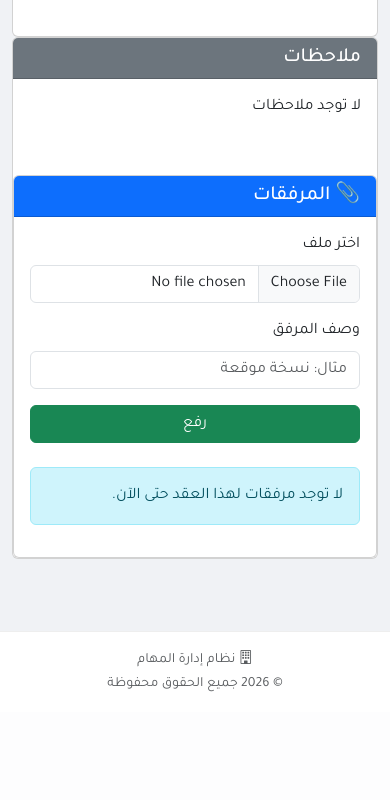
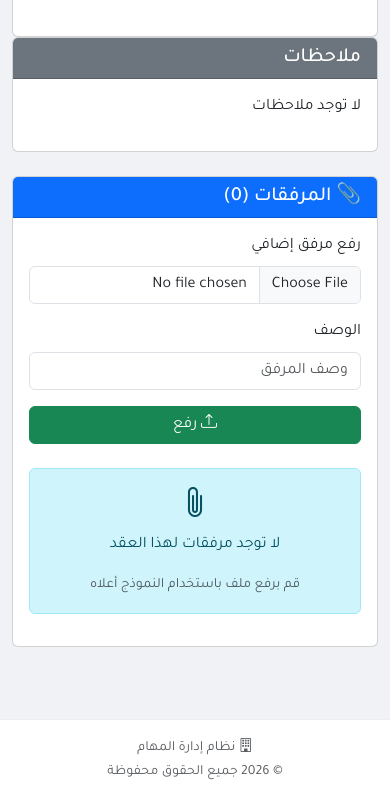
Before and after one commit to fahdsalim19977-sys/taskmanagementerp, a Flask app: template templates/contract_details.html in a window 390 px wide. Shown: the part 883-1683 px from the top of the page. Before the commit the page ends 1575 px from the top, so only its background shows below. Run offline with Flask 3, Linux system fonts and the light colour scheme; the template is opened without the code that fills it, so the values that code supplies are empty; parts of the project's set-up code (start-up, migrations or seed data) failed here and were passed over.

Commit message:
Add files via upload

```diff
--- a/templates/contract_details.html
+++ b/templates/contract_details.html
@@ -76,31 +76,33 @@
             <div class="card-body">
                 <p>{{ contract.notes or 'لا توجد ملاحظات' }}</p>
             </div>
+        </div>
+    </div>
+</div>
+
 <!-- ===== قسم المرفقات ===== -->
 <div class="card mt-4">
     <div class="card-header bg-primary text-white">
-        <h5 class="mb-0">📎 المرفقات</h5>
+        <h5 class="mb-0">📎 المرفقات ({{ contract_attachments|length }})</h5>
     </div>
     <div class="card-body">
-        <!-- نموذج رفع ملف -->
-        <form action="{{ url_for('add_contract_attachment', contract_id=contract.id) }}"
+        <!-- نموذج رفع ملف إضافي -->
+        <form action="/add_contract_attachment/{{ contract.id }}"
               method="POST"
               enctype="multipart/form-data"
-              class="mb-4">
-            <div class="row g-3 align-items-end">
-                <div class="col-md-6">
-                    <label class="form-label">اختر ملف</label>
+              class="row g-3 mb-4">
+            <div class="col-md-5">
+                <label class="form-label">رفع مرفق إضافي</label>
                 <input type="file" name="attachment" class="form-control" required>
             </div>
             <div class="col-md-4">
-                    <label class="form-label">وصف المرفق</label>
-                    <input type="text" name="description" class="form-control" placeholder="مثال: نسخة موقعة">
+                <label class="form-label">الوصف</label>
+                <input type="text" name="description" class="form-control" placeholder="وصف المرفق">
             </div>
-                <div class="col-md-2">
+            <div class="col-md-3 d-flex align-items-end">
                 <button type="submit" class="btn btn-success w-100">
-                        <i class="fas fa-upload"></i> رفع
+                    <i class="bi bi-upload"></i> رفع
                 </button>
-                </div>
             </div>
         </form>
 
@@ -129,16 +131,16 @@
                         <td>{{ att.uploaded_by_name }}</td>
                         <td>{{ att.created_at[:16] }}</td>
                         <td>
-                            <a href="{{ url_for('download_contract_attachment', attachment_id=att.id) }}"
+                            <a href="/download_contract_attachment/{{ att.id }}"
                                class="btn btn-sm btn-info">
-                                <i class="fas fa-download"></i> تحميل
+                                <i class="bi bi-download"></i> تحميل
                             </a>
-                            <form action="{{ url_for('delete_contract_attachment', attachment_id=att.id) }}"
+                            <form action="/delete_contract_attachment/{{ att.id }}"
                                   method="POST"
                                   style="display:inline-block;"
                                   onsubmit="return confirm('هل أنت متأكد من حذف هذا المرفق؟')">
                                 <button type="submit" class="btn btn-sm btn-danger">
-                                    <i class="fas fa-trash"></i>
+                                    <i class="bi bi-trash"></i> حذف
                                 </button>
                             </form>
                         </td>
@@ -148,13 +150,12 @@
             </table>
         </div>
         {% else %}
-        <div class="alert alert-info">
-            <i class="fas fa-info-circle"></i> لا توجد مرفقات لهذا العقد حتى الآن.
+        <div class="alert alert-info text-center">
+            <i class="bi bi-paperclip" style="font-size:32px;display:block;"></i>
+            <p>لا توجد مرفقات لهذا العقد</p>
+            <small class="text-muted">قم برفع ملف باستخدام النموذج أعلاه</small>
         </div>
         {% endif %}
     </div>
 </div>
-        </div>
-    </div>
-</div>
 {% endblock %}
```
Also changed, not shown: templates/contracts.html (+14 -4 lines). Lines whose indentation alone changed are shown as unchanged.
